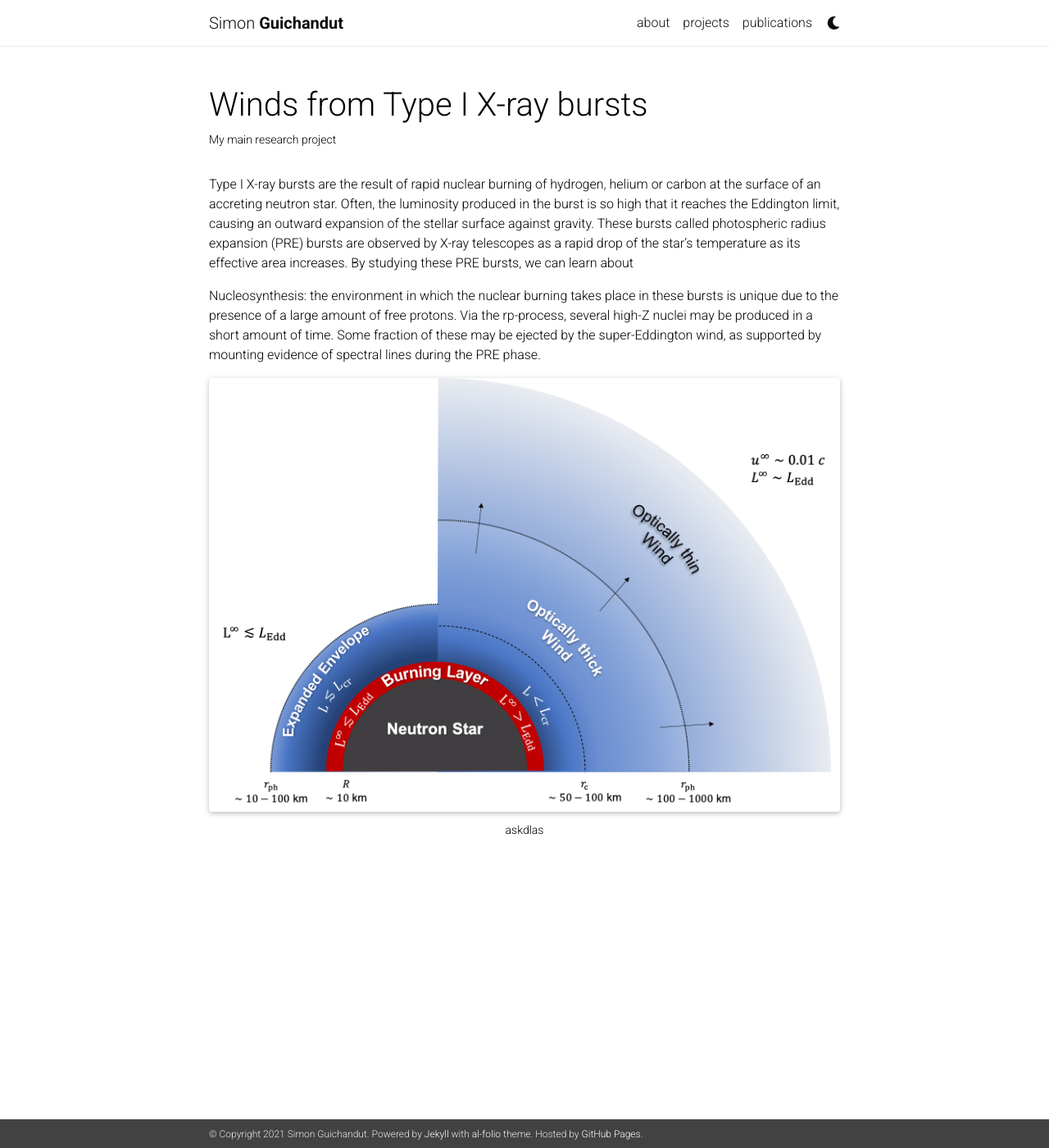
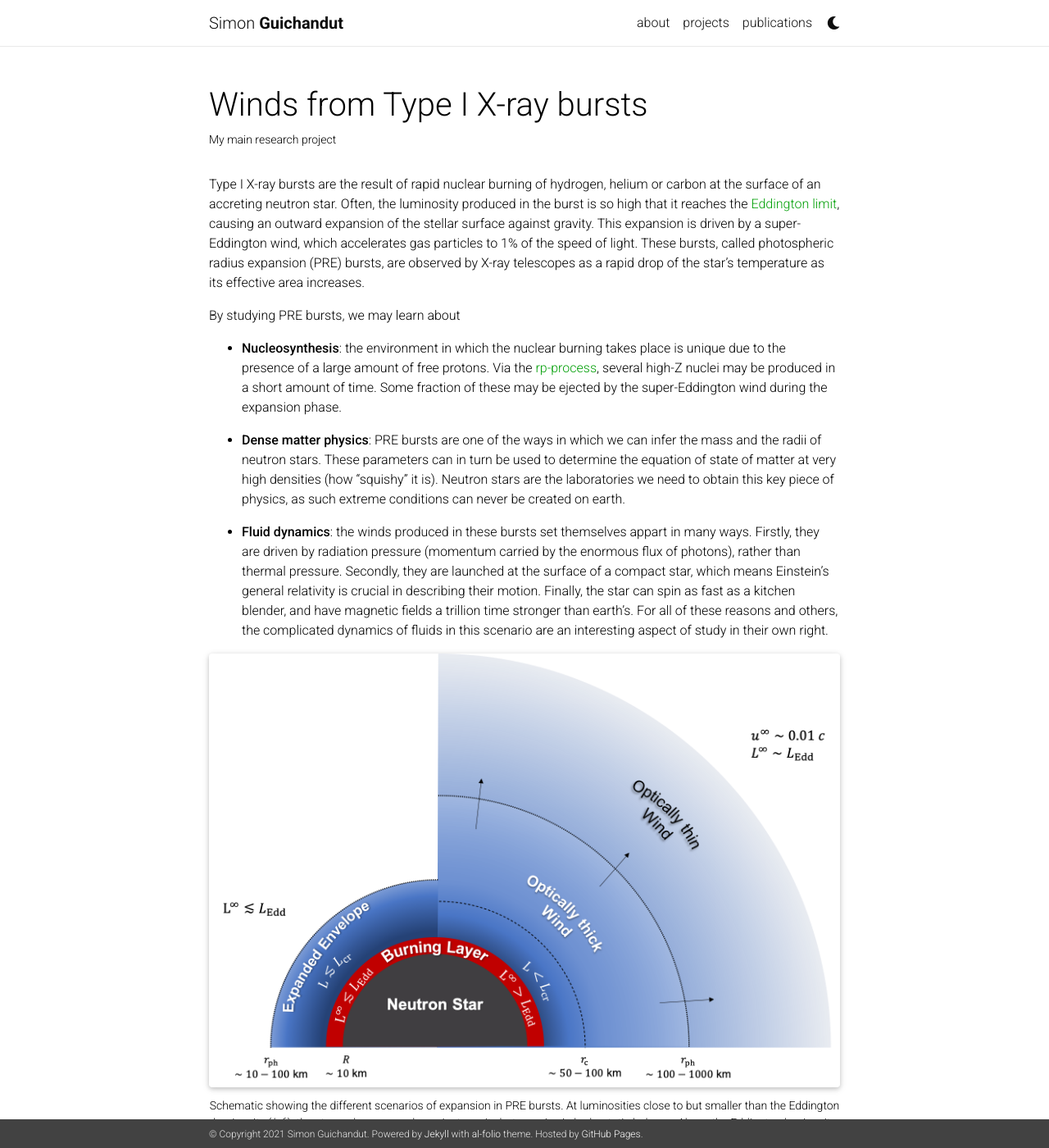
Before and after one commit to varunjain3/temp1, a Jekyll site: the page built from _projects/bursts.markdown, in a window 1280 px wide and 1400 px high. Shown: the whole window at 82% size. Built offline with Jekyll 4.4.1, drawn with Linux system fonts in a browser that asks for light colours; nearby versions of some CDN libraries; comment, search, counter and statistics services are not loaded; a style sheet for code colours, icons or effects is not loaded.

Commit message:
phd project page

```diff
--- a/_projects/bursts.markdown
+++ b/_projects/bursts.markdown
@@ -4,18 +4,20 @@ title: Winds from Type I X-ray bursts
 description: My main research project
 img: /assets/img/thesis_diagram.png
 importance: 1
-category: work-temp
+category: work
 ---
 
 Type I X-ray bursts are the result of rapid nuclear burning of hydrogen, helium or carbon at the surface of an accreting neutron star. Often, the luminosity produced in
-the burst is so high that it reaches the Eddington limit, causing an outward expansion of the stellar surface against gravity. These bursts called photospheric radius expansion (PRE)
-bursts are observed by X-ray telescopes as a rapid drop of the star's temperature as its effective area increases.  By studying these PRE bursts, we can learn about
+the burst is so high that it reaches the <a href="https://en.wikipedia.org/wiki/Eddington_luminosity">Eddington limit</a>, causing an outward expansion of the stellar surface against gravity. This expansion is driven by a super-Eddington wind, which accelerates gas particles to 1% of the speed of light. These bursts, called photospheric radius expansion (PRE)
+bursts, are observed by X-ray telescopes as a rapid drop of the star's temperature as its effective area increases.
 
-Nucleosynthesis: the environment in which the nuclear burning takes place in these bursts is unique due to the presence of a large amount of free protons. Via the rp-process,
-several high-Z nuclei may be produced in a short amount of time. Some fraction of these may be ejected by the super-Eddington wind, as supported by mounting evidence of spectral lines
-during the PRE phase.
+By studying PRE bursts, we may learn about
 
+- **Nucleosynthesis**: the environment in which the nuclear burning takes place is unique due to the presence of a large amount of free protons. Via the <a href="https://en.wikipedia.org/wiki/Rp-process">rp-process</a>, several high-Z nuclei may be produced in a short amount of time. Some fraction of these may be ejected by the super-Eddington wind during the expansion phase.
 
+- **Dense matter physics**: PRE bursts are one of the ways in which we can infer the mass and the radii of neutron stars. These parameters can in turn be used to determine the equation of state of matter at very high densities (how "squishy" it is). Neutron stars are the laboratories we need to obtain this key piece of physics, as such extreme conditions can never be created on earth.
+
+- **Fluid dynamics**: the winds produced in these bursts set themselves appart in many ways. Firstly, they are driven by radiation pressure (momentum carried by the enormous flux of photons), rather than thermal pressure. Secondly, they are launched at the surface of a compact star, which means Einstein's general relativity is crucial in describing their motion. Finally, the star can spin as fast as a kitchen blender, and have magnetic fields a trillion time stronger than earth's. For all of these reasons and others, the complicated dynamics of fluids in this scenario are an interesting aspect of study in their own right.
 
 
 
@@ -25,5 +27,5 @@ during the PRE phase.
     </div>
 </div>
 <div class="caption">
-    askdlas
+    Schematic showing the different scenarios of expansion in PRE bursts. At luminosities close to but smaller than the Eddington luminosity (<i>left</i>), the atmosphere expands against gravity but remains in hydrostatic balance. Above the Eddington luminosity (<i>right</i>), a wind ejects gas from the star at a high velocity and increases its apparent radius by a factor of up to 100.
 </div>
```
Also changed, not shown: _pages/about.md (+1 -1 lines).
